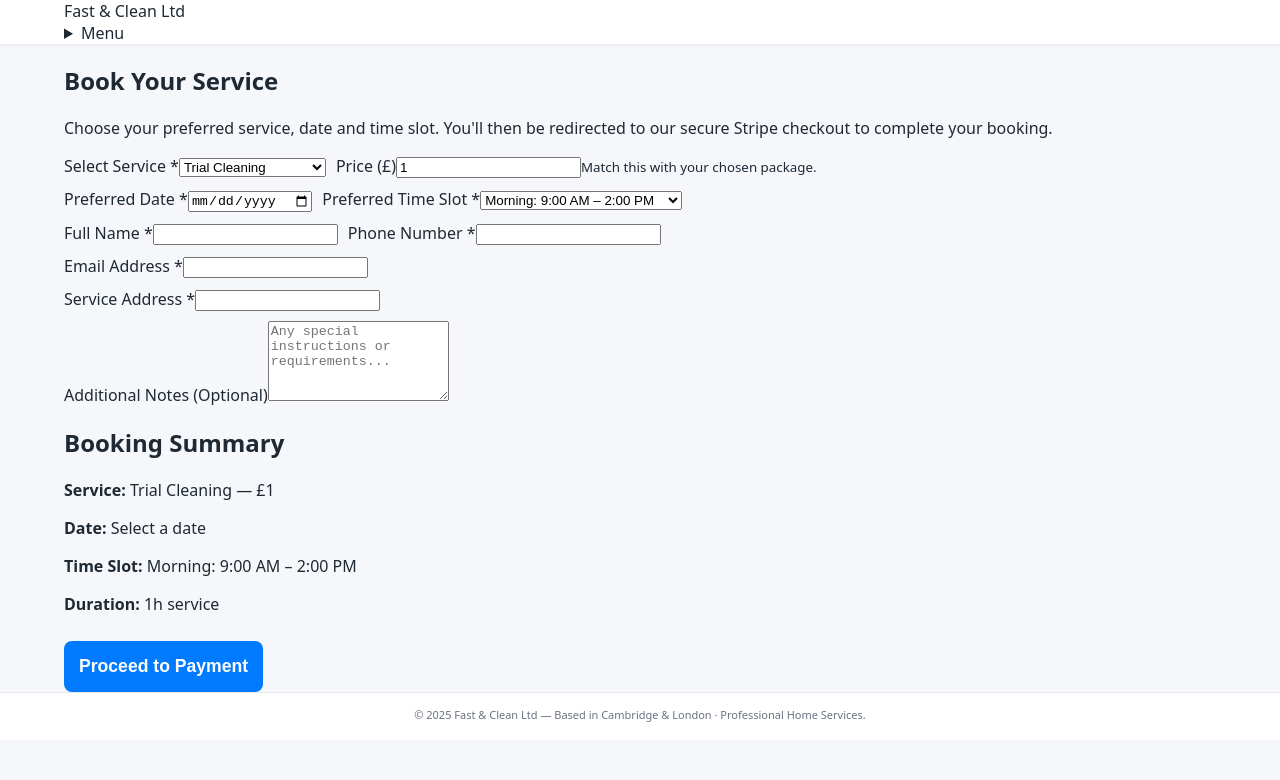
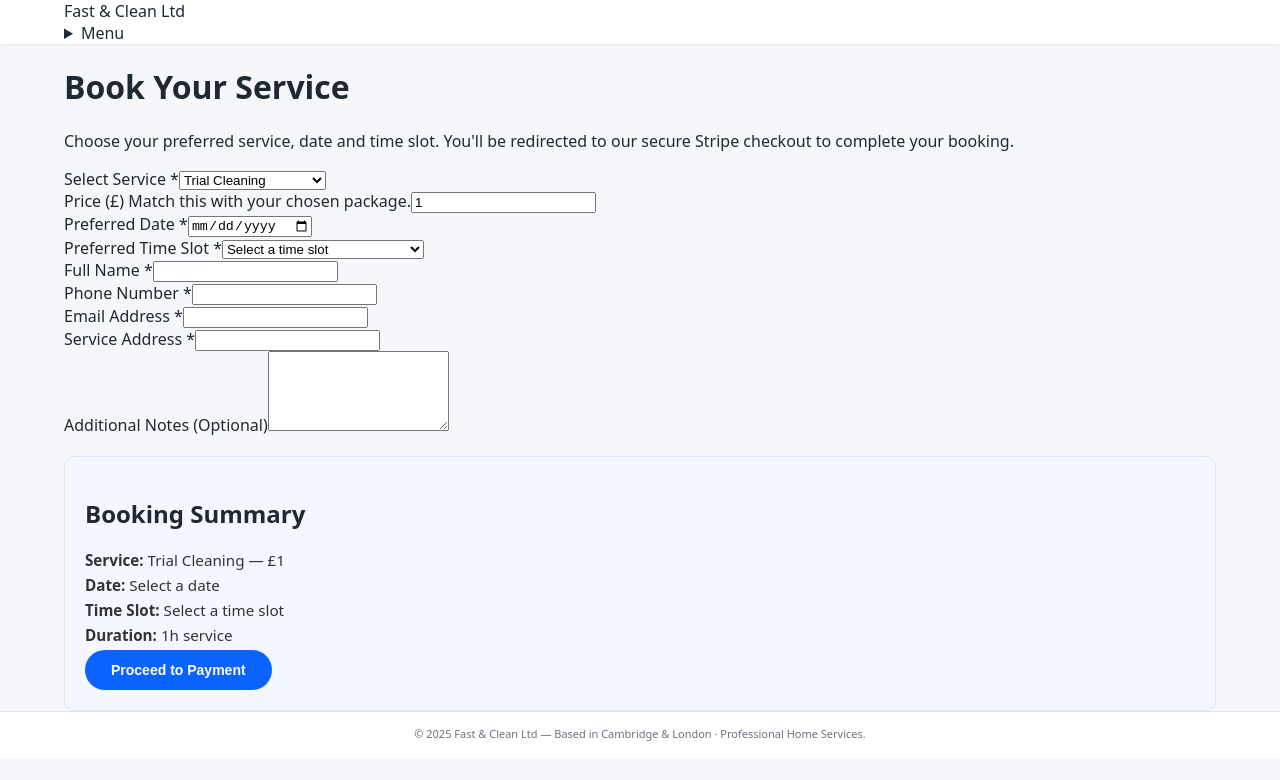
Before and after one commit to FastClean1/fastandclean-site, a React (Vite) app: page /book in a window 1280 px wide. Shown: the top 780 px of the page. Built offline with nearby package versions, Linux system fonts and the light colour scheme.

Commit message:
Update Book.jsx

```diff
--- a/src/Book.jsx
+++ b/src/Book.jsx
@@ -2,234 +2,239 @@ import React, { useState, useEffect } from "react";
 import { useLocation } from "react-router-dom";
 import "./book.css";
 
-// Config servizi + Stripe payment links
-const SERVICES = {
-  "Trial Cleaning": {
-    price: 1,
+const SERVICE_CONFIG = [
+  {
+    name: "Trial Cleaning",
     duration: "1h service",
+    defaultPrice: 1,
     stripeLink: "https://buy.stripe.com/3cI3cwb4qaozez5akE7N606",
   },
-  "House Cleaning": {
-    price: 95,
+  {
+    name: "House Cleaning",
     duration: "3h service",
+    defaultPrice: 95,
     stripeLink: "https://buy.stripe.com/eVq14o6Oa9kv8aH2Sc7N604",
   },
-  "Office Cleaning": {
-    price: 120,
+  {
+    name: "Office Cleaning",
     duration: "2h service",
+    defaultPrice: 120,
     stripeLink: "https://buy.stripe.com/14A7sM6Oa1S38aHdwQ7N603",
   },
-  "Garden Maintenance": {
-    price: 65,
+  {
+    name: "Garden Maintenance",
     duration: "2h service",
+    defaultPrice: 65,
     stripeLink: "https://buy.stripe.com/6oU4gAgoK9kvaiP8cw7N602",
   },
-  Landscaping: {
-    price: 160,
+  {
+    name: "Landscaping",
     duration: "4h service",
+    defaultPrice: 160,
     stripeLink: "https://buy.stripe.com/eVqcN6dcy7cnaiPgJ27N601",
   },
-  "Handyman Repairs": {
-    price: 80,
+  {
+    name: "Handyman Repairs",
     duration: "2h service",
+    defaultPrice: 80,
     stripeLink: "https://buy.stripe.com/3cIfZib4qdALbmTfEY7N600",
   },
-};
-
-// EmailJS config
-const EMAILJS_SERVICE_ID = "service_fastandclean";
-const EMAILJS_TEMPLATE_ID = "template_1528593";
-const BUSINESS_EMAIL = "fastandcleanoffice@gmail.com";
-
-function useQuery() {
-  const location = useLocation();
-  return new URLSearchParams(location.search);
-}
+];
 
 export default function Book() {
-  const query = useQuery();
+  const location = useLocation();
 
-  const [selectedService, setSelectedService] = useState("Trial Cleaning");
-  const [selectedPrice, setSelectedPrice] = useState(1);
+  const [selectedService, setSelectedService] = useState(
+    SERVICE_CONFIG[0].name
+  );
+  const [duration, setDuration] = useState(SERVICE_CONFIG[0].duration);
+  const [price, setPrice] = useState(SERVICE_CONFIG[0].defaultPrice);
+
   const [date, setDate] = useState("");
-  const [timeSlot, setTimeSlot] = useState("Morning: 9:00 AM – 2:00 PM");
+  const [timeSlot, setTimeSlot] = useState("");
   const [fullName, setFullName] = useState("");
   const [phone, setPhone] = useState("");
   const [email, setEmail] = useState("");
   const [address, setAddress] = useState("");
   const [notes, setNotes] = useState("");
-  const [isSubmitting, setIsSubmitting] = useState(false);
+
   const [error, setError] = useState("");
 
-  // Legge service/price dalla query (?service=...&price=...)
+  // --- 1. Leggi service / price dall’URL quando arrivi da "Book This Service" ---
   useEffect(() => {
-    const serviceFromUrl = query.get("service");
-    const priceFromUrl = query.get("price");
+    const params = new URLSearchParams(location.search);
+    const serviceFromUrl = params.get("service");
+    const priceFromUrl = params.get("price");
 
-    if (serviceFromUrl && SERVICES[serviceFromUrl]) {
-      setSelectedService(serviceFromUrl);
-      const defaultPrice = SERVICES[serviceFromUrl].price;
-      setSelectedPrice(priceFromUrl ? Number(priceFromUrl) || defaultPrice : defaultPrice);
+    if (serviceFromUrl) {
+      const found = SERVICE_CONFIG.find(
+        (s) => s.name.toLowerCase() === serviceFromUrl.toLowerCase()
+      );
+      if (found) {
+        setSelectedService(found.name);
+        setDuration(found.duration);
+        setPrice(
+          priceFromUrl ? Number(priceFromUrl) || found.defaultPrice : found.defaultPrice
+        );
+      }
     } else {
-      // default Trial
-      setSelectedService("Trial Cleaning");
-      setSelectedPrice(SERVICES["Trial Cleaning"].price);
+      // se entri da menu /book senza query, usa il primo servizio
+      const first = SERVICE_CONFIG[0];
+      setSelectedService(first.name);
+      setDuration(first.duration);
+      setPrice(first.defaultPrice);
     }
-  }, [query]);
+  }, [location.search]);
 
-  const currentConfig = SERVICES[selectedService];
+  // --- 2. Min date (oggi) per l’input data ---
+  const todayStr = new Date().toISOString().split("T")[0];
 
-  // --------- EMAILJS ----------
-  const sendEmails = async () => {
-    const emailjs = window.emailjs;
-
-    if (!emailjs) {
-      console.error("EmailJS non è caricato (window.emailjs mancante).");
-      throw new Error("Email service not available");
+  function handleServiceChange(e) {
+    const name = e.target.value;
+    setSelectedService(name);
+    const found = SERVICE_CONFIG.find((s) => s.name === name);
+    if (found) {
+      setDuration(found.duration);
+      setPrice(found.defaultPrice);
+    }
   }
 
-    // Dati che mandiamo al template
-    const templateParams = {
-      customer_name: fullName,
-      email: email, // il cliente
-      service: selectedService,
-      price: `£${selectedPrice}`,
-      date,
-      time_slot: timeSlot,
-      address,
-      phone,
-      notes: notes || "-",
-    };
+  function handlePriceChange(e) {
+    const value = e.target.value;
+    if (value === "") {
+      setPrice("");
+      return;
+    }
+    const num = Number(value);
+    if (!Number.isNaN(num)) {
+      setPrice(num);
+    }
+  }
 
-    // 1) Email al cliente
-    await emailjs.send(
-      EMAILJS_SERVICE_ID,
-      EMAILJS_TEMPLATE_ID,
-      templateParams
-    );
-
-    // 2) Copia all'azienda (stesso template, ma email = BUSINESS_EMAIL)
-    await emailjs.send(EMAILJS_SERVICE_ID, EMAILJS_TEMPLATE_ID, {
-      ...templateParams,
-      email: BUSINESS_EMAIL,
-    });
-  };
-
-  const handleSubmit = async (e) => {
+  // --- 3. Click su "Proceed to Payment" ---
+  async function handleProceedToPayment(e) {
     e.preventDefault();
     setError("");
 
-    // Controllo campi obbligatori
-    if (
-      !selectedService ||
-      !date ||
-      !timeSlot ||
-      !fullName.trim() ||
-      !email.trim() ||
-      !phone.trim() ||
-      !address.trim()
-    ) {
-      setError("Please fill in all required fields before continuing.");
+    // validazione base
+    if (!selectedService || !date || !timeSlot || !fullName || !phone || !email || !address) {
+      setError("Please fill in all required fields before proceeding.");
       return;
     }
 
-    const config = SERVICES[selectedService];
+    const config = SERVICE_CONFIG.find((s) => s.name === selectedService);
     if (!config || !config.stripeLink) {
       setError("Payment link not configured for this service.");
       return;
     }
 
+    // prepara dati per EmailJS
+    const templateParams = {
+      service: selectedService,
+      booking_date: date,
+      booking_time: timeSlot,
+      address,
+      full_name: fullName,
+      phone,
+      email,
+      notes,
+    };
+
     try {
-      setIsSubmitting(true);
+      // emailjs globale viene caricato da index.html tramite CDN
+      if (window.emailjs) {
+        await window.emailjs.send(
+          "service_fastandclean",
+          "template_1528593",
+          templateParams
+        );
+      } else {
+        console.warn("EmailJS not available on window.");
+      }
 
-      // 1) mando le email
-      await sendEmails();
-
-      // 2) porto il cliente su Stripe
+      // se tutto ok -> vai al pagamento Stripe
       window.location.href = config.stripeLink;
     } catch (err) {
       console.error("EmailJS error:", err);
       setError("There was a problem sending emails. Please try again.");
-    } finally {
-      setIsSubmitting(false);
     }
-  };
+  }
 
   return (
-    <section className="booking-page">
-      <div className="container booking-container">
-        <div className="booking-main">
+    <div className="book-page">
+      <div className="container">
         <h1>Book Your Service</h1>
-          <p className="booking-intro">
-            Choose your preferred service, date and time slot. You'll then be redirected to
-            our secure Stripe checkout to complete your booking.
+        <p className="book-intro">
+          Choose your preferred service, date and time slot. You&apos;ll be
+          redirected to our secure Stripe checkout to complete your booking.
         </p>
 
-          <form className="booking-form" onSubmit={handleSubmit}>
-            {/* Service & price */}
-            <div className="form-row">
-              <div className="form-group">
+        <div className="booking-grid">
+          {/* FORM */}
+          <form className="booking-form">
+            {/* Service */}
+            <div className="field">
               <label htmlFor="service">Select Service *</label>
               <select
                 id="service"
                 value={selectedService}
-                  onChange={(e) => {
-                    const value = e.target.value;
-                    setSelectedService(value);
-                    setSelectedPrice(SERVICES[value].price);
-                  }}
+                onChange={handleServiceChange}
               >
-                  {Object.keys(SERVICES).map((name) => (
-                    <option key={name} value={name}>
-                      {name}
+                {SERVICE_CONFIG.map((s) => (
+                  <option key={s.name} value={s.name}>
+                    {s.name}
                   </option>
                 ))}
               </select>
             </div>
 
-              <div className="form-group">
-                <label htmlFor="price">Price (£)</label>
+            {/* Price */}
+            <div className="field">
+              <label htmlFor="price">
+                Price (£) <span className="field-note">Match this with your chosen package.</span>
+              </label>
               <input
                 id="price"
                 type="number"
                 min="0"
-                  value={selectedPrice}
-                  onChange={(e) => setSelectedPrice(Number(e.target.value) || 0)}
+                value={price}
+                onChange={handlePriceChange}
               />
-                <small className="field-hint">
-                  Match this with your chosen package.
-                </small>
-              </div>
             </div>
 
-            {/* Date & time slot */}
-            <div className="form-row">
-              <div className="form-group">
+            {/* Date */}
+            <div className="field">
               <label htmlFor="date">Preferred Date *</label>
               <input
                 id="date"
                 type="date"
+                min={todayStr}
                 value={date}
                 onChange={(e) => setDate(e.target.value)}
               />
             </div>
 
-              <div className="form-group">
-                <label htmlFor="timeSlot">Preferred Time Slot *</label>
+            {/* Time slot */}
+            <div className="field">
+              <label htmlFor="timeslot">Preferred Time Slot *</label>
               <select
-                  id="timeSlot"
+                id="timeslot"
                 value={timeSlot}
                 onChange={(e) => setTimeSlot(e.target.value)}
               >
-                  <option>Morning: 9:00 AM – 2:00 PM</option>
-                  <option>Afternoon: 3:00 PM – 7:00 PM</option>
+                <option value="">Select a time slot</option>
+                <option value="Morning: 9:00 AM – 2:00 PM">
+                  Morning: 9:00 AM – 2:00 PM
+                </option>
+                <option value="Afternoon: 3:00 PM – 7:00 PM">
+                  Afternoon: 3:00 PM – 7:00 PM
+                </option>
               </select>
             </div>
-            </div>
 
-            {/* Customer details */}
-            <div className="form-row">
-              <div className="form-group">
+            {/* Full name & phone */}
+            <div className="field-row">
+              <div className="field">
                 <label htmlFor="fullName">Full Name *</label>
                 <input
                   id="fullName"
@@ -238,8 +243,7 @@ export default function Book() {
                   onChange={(e) => setFullName(e.target.value)}
                 />
               </div>
-
-              <div className="form-group">
+              <div className="field">
                 <label htmlFor="phone">Phone Number *</label>
                 <input
                   id="phone"
@@ -250,8 +254,8 @@ export default function Book() {
               </div>
             </div>
 
-            <div className="form-row">
-              <div className="form-group">
+            {/* Email */}
+            <div className="field">
               <label htmlFor="email">Email Address *</label>
               <input
                 id="email"
@@ -260,10 +264,9 @@ export default function Book() {
                 onChange={(e) => setEmail(e.target.value)}
               />
             </div>
-            </div>
 
-            <div className="form-row">
-              <div className="form-group full-width">
+            {/* Address */}
+            <div className="field">
               <label htmlFor="address">Service Address *</label>
               <input
                 id="address"
@@ -272,54 +275,50 @@ export default function Book() {
                 onChange={(e) => setAddress(e.target.value)}
               />
             </div>
-            </div>
 
-            <div className="form-row">
-              <div className="form-group full-width">
+            {/* Notes */}
+            <div className="field">
               <label htmlFor="notes">Additional Notes (Optional)</label>
               <textarea
                 id="notes"
                 rows="3"
-                  placeholder="Any special instructions or requirements..."
                 value={notes}
                 onChange={(e) => setNotes(e.target.value)}
               />
             </div>
-            </div>
+          </form>
 
-            {/* Error message */}
-            {error && <p className="form-error">{error}</p>}
-
-            {/* Booking summary + button */}
-            <div className="summary-and-button">
+          {/* SUMMARY */}
+          <aside className="booking-summary">
             <div className="summary-card">
-                <h2 className="summary-title">Booking Summary</h2>
+              <h2>Booking Summary</h2>
               <p>
-                  <strong>Service:</strong> {selectedService} — £{selectedPrice}
+                <strong>Service:</strong> {selectedService} — £
+                {price || 0}
               </p>
               <p>
                 <strong>Date:</strong> {date || "Select a date"}
               </p>
               <p>
-                  <strong>Time Slot:</strong> {timeSlot}
+                <strong>Time Slot:</strong> {timeSlot || "Select a time slot"}
               </p>
               <p>
-                  <strong>Duration:</strong>{" "}
-                  {currentConfig ? currentConfig.duration : "-"}
+                <strong>Duration:</strong> {duration}
               </p>
-              </div>
+
+              {error && <p className="error-text">{error}</p>}
 
               <button
-                type="submit"
+                type="button"
                 className="btn-primary btn-full"
-                disabled={isSubmitting}
+                onClick={handleProceedToPayment}
               >
-                {isSubmitting ? "Processing..." : "Proceed to Payment"}
+                Proceed to Payment
               </button>
             </div>
-          </form>
+          </aside>
         </div>
       </div>
-    </section>
+    </div>
   );
 }
```
Lines whose indentation alone changed are shown as unchanged.
